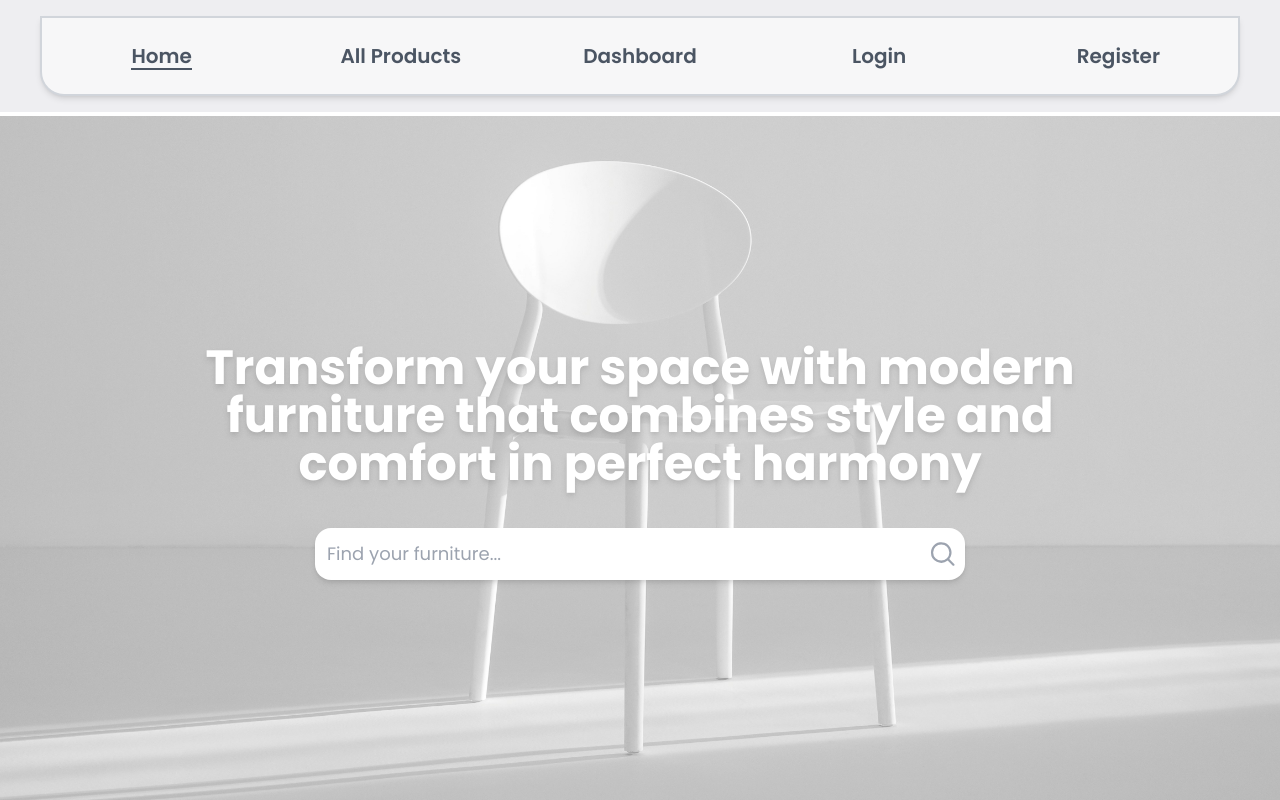
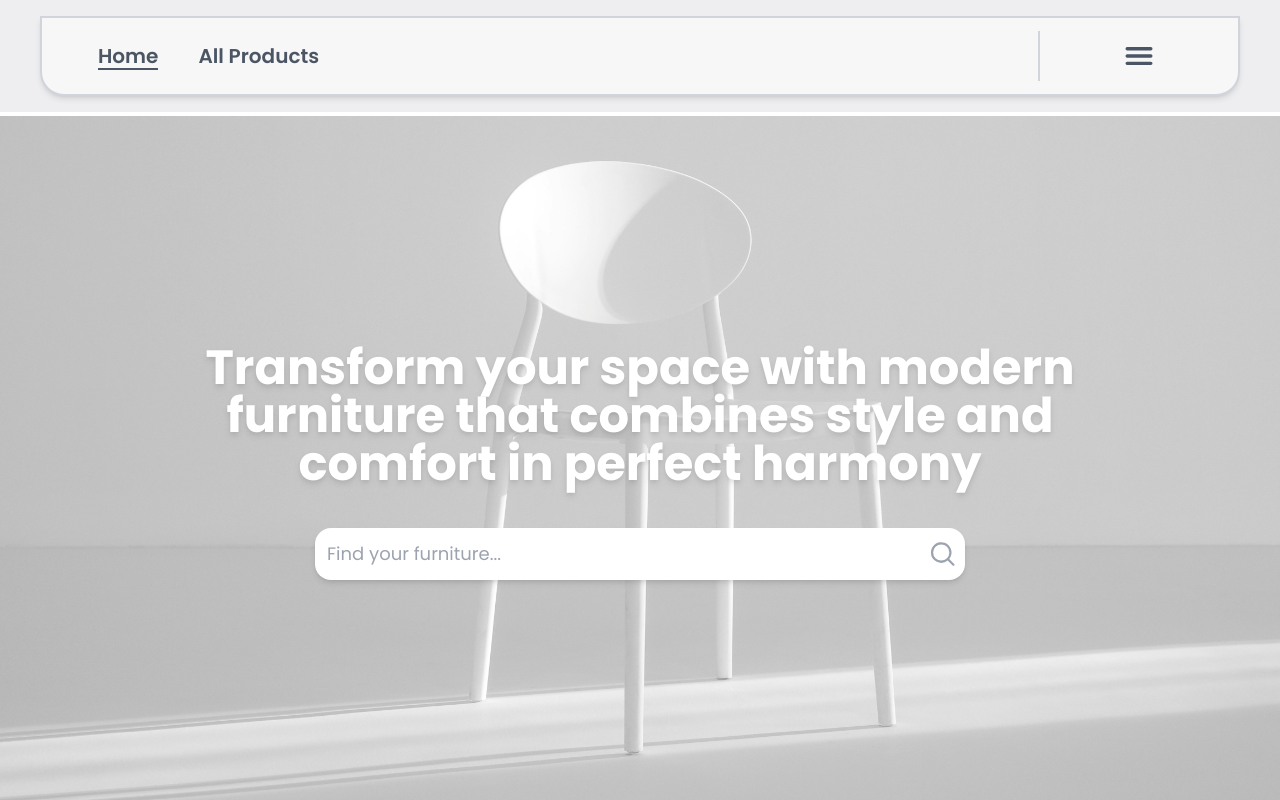
Before and after one commit to Apchier/ecommerce-app, a React (Vite) app in the folder ecommerce-app/: page / in a window 1280 px wide. Shown: the top 800 px of the page. Built offline with nearby package versions, Linux system fonts and the light colour scheme.

Commit message:
updating navbar

```diff
--- a/ecommerce-app/src/components/fragments/dashboard/Navbar.jsx
+++ b/ecommerce-app/src/components/fragments/dashboard/Navbar.jsx
@@ -1,23 +1,67 @@
+import { useState, useRef, useEffect } from "react";
+import { IoMenu } from "react-icons/io5";
 import NavLink from "../../elements/NavLink";
 
 export default function Navbar() {
+    const [isOpen, setIsOpen] = useState(false);
+    const menuRef = useRef(null);
+
+    const toggleMenu = () => {
+        setIsOpen(!isOpen);
+    };
+
+    const handleClickOutside = (event) => {
+        if (menuRef.current && !menuRef.current.contains(event.target)) {
+            setIsOpen(false);
+        }
+    };
+
+    useEffect(() => {
+        document.addEventListener("mousedown", handleClickOutside);
+
+        return () => {
+            document.removeEventListener("mousedown", handleClickOutside);
+        };
+    }, []);
+
     return (
-        <nav className="sticky top-0 flex justify-around items-center text-xl font font-semibold w-[1200px] text-gray-600 h-[80px] border-2 border-gray-300 rounded-b-3xl bg-[#f7f7f8] shadow-md z-10">
-            <div className="flex justify-center items-center w-[200px]">
-                <NavLink text={"Home"} href={"/"} />
+        <nav className="sticky top-0 flex justify-between items-center text-xl font-semibold w-[1200px] text-gray-600 h-[80px] border-2 border-gray-300 rounded-b-3xl bg-[#f7f7f8] shadow-md z-10 container">
+            <div className="flex justify-start items-center w-full ml-14">
+                <div className="flex justify-start items-center w-auto mr-10">
+                    <NavLink text={"Dashboard"} href={"/dashboard"} />
+                </div>
+                <div className="flex justify-start items-center w-auto mr-10">
+                    <NavLink text={"Product List"} href={"/dashboard/product"} />
+                </div>
+                <div className="flex justify-start items-center w-auto mr-10">
+                    <NavLink text={"Create"} href={"/dashboard/create"} />
+                </div>
             </div>
-            <div className="flex justify-center items-center w-[200px] ">
-                <NavLink text={"All Products"} href={"/shopping-cart"} />
-            </div>
-            <div className="flex justify-center items-center w-[200px]">
-                <NavLink text={"Dashboard"} href={"/dashboard"} />
-            </div>
-            <div className="flex justify-center items-center w-[200px]">
-                <NavLink text={"Product List"} href={"/dashboard/product"} />
-            </div>
-            <div className="flex justify-center items-center w-[200px]">
-                <NavLink text={"Create"} href={"/dashboard/create"} />
+
+
+            <div className="flex justify-end items-center w-1/2">
+                <div className="relative flex justify-center items-center w-[200px] border-l-2 border-gray-300" ref={menuRef}>
+                    <button
+                        className="w-[50px] h-[50px] text-4xl flex justify-center items-center"
+                        onClick={toggleMenu}
+                    >
+                        <IoMenu />
+                    </button>
+
+                    {isOpen && (
+                        <div className="absolute top-[80px] right-0 w-[200px] bg-white shadow-lg border-2 border-gray-300 rounded-lg">
+                            <ul className="flex flex-col items-center space-y-2 p-4">
+                                <li>
+                                    <NavLink text={"Home"} href={"/"} />
+                                </li>
+                                <li>
+                                    <NavLink text={"Logout"} href={"/auth/logout"} />
+                                </li>
+                            </ul>
+                        </div>
+                    )}
+                </div>
             </div>
         </nav>
-    )
+    );
 }
--- a/ecommerce-app/src/components/fragments/guest/Navbar.jsx
+++ b/ecommerce-app/src/components/fragments/guest/Navbar.jsx
@@ -1,23 +1,68 @@
+import { useState, useRef, useEffect } from "react";
+import { IoMenu } from "react-icons/io5";
 import NavLink from "../../elements/NavLink";
 
 export default function Navbar() {
+    const [isOpen, setIsOpen] = useState(false);
+    const menuRef = useRef(null);
+
+    const toggleMenu = () => {
+        setIsOpen(!isOpen)
+    }
+
+    const handleClickOutside = (event) => {
+        if (menuRef.current && !menuRef.current.contains(event.target)) {
+            setIsOpen(false);
+        }
+    };
+
+    useEffect(() => {
+        document.addEventListener("mousedown", handleClickOutside)
+
+        return () => {
+            document.removeEventListener("mousedown", handleClickOutside)
+        }
+    }, []);
+
     return (
-        <nav className="sticky top-0 flex justify-around items-center text-xl font-semibold w-[1200px] text-gray-600 h-[80px] border-2 border-gray-300 rounded-b-3xl bg-[#f7f7f8] shadow-md z-10 container">
-            <div className="flex justify-center items-center w-[200px] ">
+        <nav className="sticky top-0 flex justify-between items-center text-xl font-semibold w-[1200px] text-gray-600 h-[80px] border-2 border-gray-300 rounded-b-3xl bg-[#f7f7f8] shadow-md z-10 container">
+            <div className="flex justify-start items-center w-full ml-14">
+                <div className="flex justify-start items-center w-auto mr-10">
                     <NavLink text={"Home"} href={"/"} />
                 </div>
-            <div className="flex justify-center items-center w-[200px] ">
+                <div className="flex justify-start items-center w-auto mr-10">
                     <NavLink text={"All Products"} href={"/shopping-cart"} />
                 </div>
-            <div className="flex justify-center items-center w-[200px] ">
+            </div>
+
+
+
+            <div className="flex justify-end items-center w-1/2">
+                <div className="relative flex justify-center items-center w-[200px] border-l-2 border-gray-300" ref={menuRef}>
+                    <button
+                        className="w-[50px] h-[50px] text-4xl flex justify-center items-center"
+                        onClick={toggleMenu}
+                    >
+                        <IoMenu />
+                    </button>
+
+                    {isOpen && (
+                        <div className="absolute top-[80px] right-0 w-[200px] bg-white shadow-lg border-2 border-gray-300 rounded-lg">
+                            <ul className="flex flex-col items-center space-y-2 p-4">
+                                <li>
                                     <NavLink text={"Dashboard"} href={"/dashboard"} />
+                                </li>
+                                <li>
+                                    <NavLink text={"Login"} href={"/auth/login"} />
+                                </li>
+                                <li>
+                                    <NavLink text={"Register"} href={"/auth/register"} />
+                                </li>
+                            </ul>
                         </div>
-            <div className="flex justify-center items-center w-[200px] ">
-                <NavLink text={"Login"} href={"/auth/login"} />
+                    )}
                 </div>
-            <div className="flex justify-center items-center w-[200px] ">
-                <NavLink text={"Register"} href={"/auth/register"} />
             </div>
         </nav>
-    )
+    );
 }
```
Lines whose indentation alone changed are shown as unchanged.
